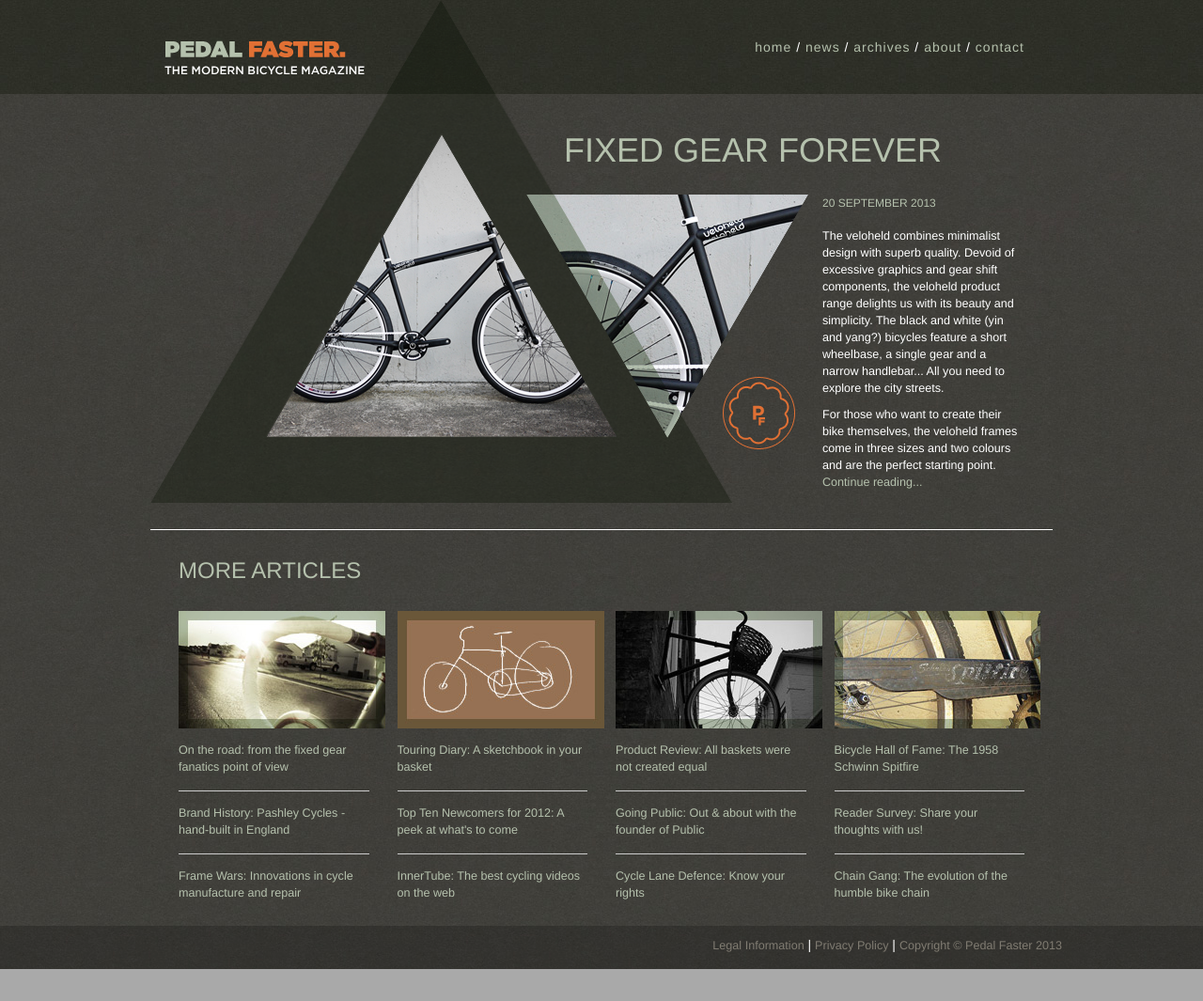
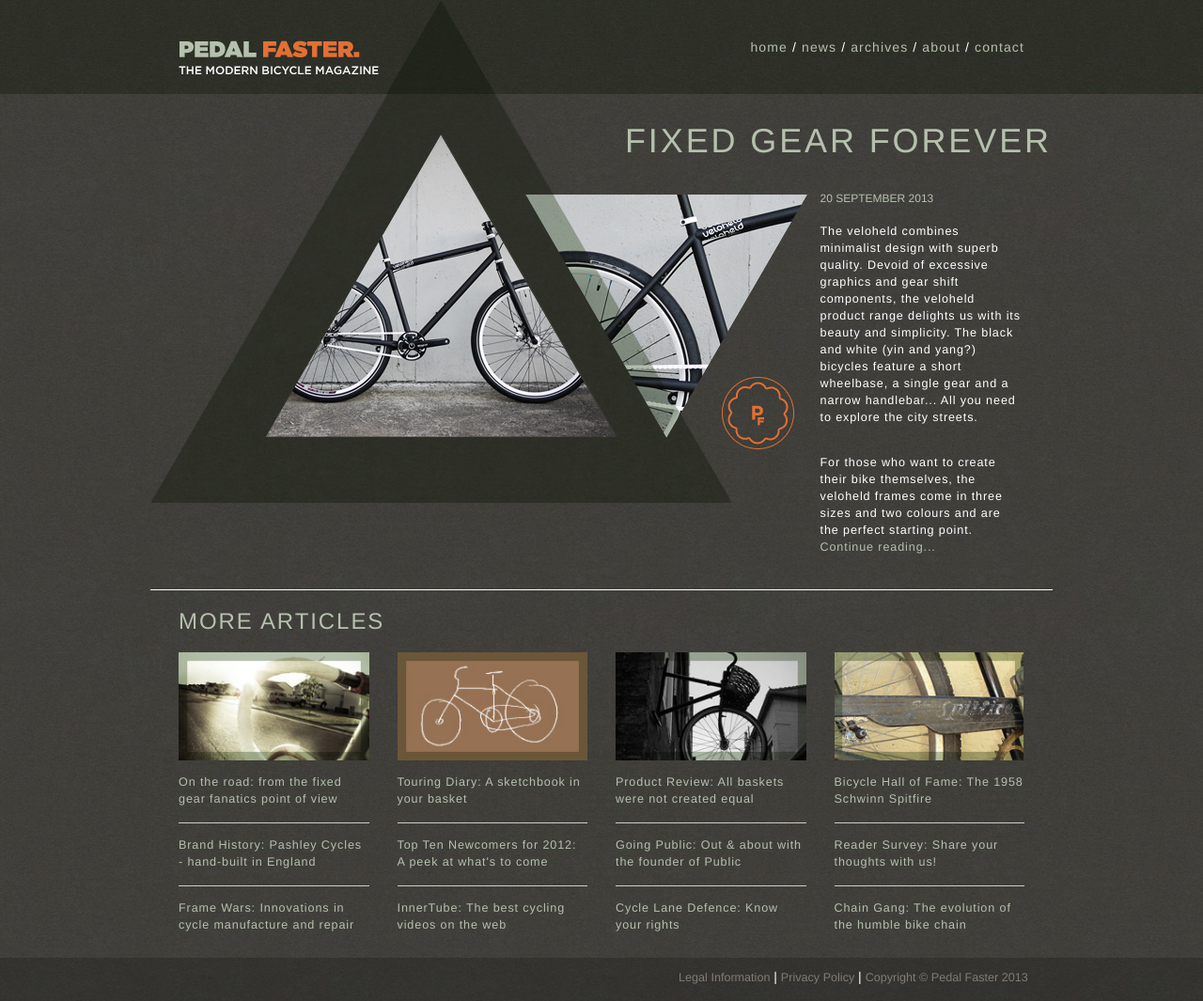
Before and after one commit to dechulion/bootstrap-practice, a plain HTML site: page webpage-remake/index.html in a window 1280 px wide. Shown: the whole page at 94% size. Before the commit the page ends 1031 px from the top, so only its background shows below. Drawn offline with Linux system fonts and the light colour scheme.

Commit message:
clean up code

```diff
--- a/webpage-remake/css/my.css
+++ b/webpage-remake/css/my.css
@@ -17,13 +17,14 @@ h1, h2, h3, h6, a {
 h1, h2, h3 {
   font-family: QuicksandBook, Helvetica, sans-serif;
   font-weight: 100;
+  letter-spacing: .08em;
   text-transform: uppercase;
 }
 
 h6 {
   text-transform: uppercase;
-  font-weight: normal;
-  margin-bottom: 20px;
+  font-weight: 300;
+  margin-bottom: 5px;
 }
 
 a:hover {
@@ -46,20 +47,18 @@ a:hover {
 }
 
 .navbar-header {
- margin-top: 13px;
+ margin: 43px 0px 10px 0px;
+ float: left;
+ padding: 0px 15px 0px 15px;
 }
 
 .header-triangle {
   position: relative;
-  left: 20px;
-}
-.company {
-  margin: 30px 0px 10px 0px;
-  float: left;
+  left: -10px;
 }
 
-.list {
-  letter-spacing: 1px;
+.nav {
+  letter-spacing: .08em;
   font-weight: 200;
   margin-top: 30px;
   margin-bottom: 20px;
@@ -69,75 +68,83 @@ a:hover {
 
 .title {
   position: absolute;
-  left: 600px;
-  top: 120px;
+  left: 650px;
+  top: 110px;
+  padding: 0px 15px;
 }
 
-.col-md-8 {
-  float: left;
+.col-md-9 {
+  position: relative;
   margin-top: 93px;
-  margin-left: 73px;
+  margin-left:
 }
 
-.pic {
+.triangles {
   position: relative;
-  left: 20px;
+  left: 92px;
 }
 
 .bg-triangle {
   position: absolute;
-  left: -88px;
+  left: -15px;
   top: -142px;
-  width: 620px;
+  max-width: 620px;
+  min-width: 310px;
 }
 
-.col-md-4 {
+.intro {
   position: relative;
-  margin-top: 150px;
-  font-size: 1em;
+  margin-top: 145px;
   font-family: Georgia, "Times New Roman" serif;
-  font-size: 90%;
+  font-size: .9;
   max-width: 230px;
   padding-left: 0px;
-  float: right;
 }
 
-.two {
+.more-articles {
   border-top: 1px solid #fff;
-  margin-top: 30px;
-  padding-top: 10px;
+  margin-top: 20px;
 }
 
 .col-md-12 {
-  margin-bottom: 10px;
-  padding-bottom: 10px;
+  margin-bottom: 5px;
+  padding-bottom: 5px;
 }
 
 .col-md-3 {
   float: left;
 }
 
+.col-md-3 img {
+  width: 100%;
+}
+
 .col-md-3 p {
   border-bottom: 1px solid #ccc;
   padding: 15px 0px;
   margin-bottom: 0px;
-  font-size: 90%;
+  font-size: .9em;
+  letter-spacing: .07em;
 }
 
 .col-md-3 p:last-child {
   border-bottom: none;
 }
 
+.intro p {
+  border: none;
+}
+
 .footer {
   background-color: rgba(0, 0, 0, .2);
   margin-top: 10px;
-  padding: 10px 150px 5px 0px;
+  padding: 10px 15px 5px 15px;
   color: #fff;
 }
 
 .footer a {
   color: #807c72;
-  font-size: 90%;
+  font-size: .9em;
 }
 
 .clearfix:before, .clear-fix:after {
--- a/webpage-remake/index.html
+++ b/webpage-remake/index.html
@@ -29,13 +29,13 @@
             <span class="icon-bar"></span>
             <span class="icon-bar"></span>
           </button>
-          <div class="company">
+          <div class="logo">
             <img src="img/logo.png">
           </div>
         </div>
             <img src="img/header-triangle.png" class="header-triangle">
         <div class="collapse navbar-collapse">
-          <div class="list">
+          <div class="nav">
             <a href="#">home</a>
             /
             <a href="#news">news</a>
@@ -51,18 +51,18 @@
     </div>
     <div class="container clearfix">
       <h1 class="title">Fixed Gear Forever</h1>
-      <div class="col-md-8">
+      <div class="col-md-9">
         <img class="bg-triangle" src="img/bg-triangle.png">
-        <img class="pic" src="img/triangles.png">
+        <img class="triangles" src="img/triangles.png">
       </div>
-      <div class="col-md-4 intro">
+      <div class="col-md-3 intro">
         <h6>20 September 2013</h6>
         <p>The veloheld combines minimalist design with superb quality. Devoid of excessive graphics and gear shift components, the veloheld product range delights us with its beauty and simplicity. The black and white (yin and yang?) bicycles feature a short wheelbase, a single gear and a narrow handlebar... All you need to explore the city streets.</p>
 
         <p>For those who want to create their bike themselves, the veloheld frames come in three sizes and two colours and are the perfect starting point. <a href="#">Continue reading...</a></p>
       </div>
     </div>
-    <div class="container two clearfix">
+    <div class="container more-articles clearfix">
       <div class="col-md-12">
         <h3>More Articles</h3>
       </div>
@@ -116,7 +116,7 @@
         </div>
     </div>
     <div class="footer">
-      <p class="text-right">
+      <p class="text-right container">
       <a href="#">Legal Information</a>
       |
       <a href="#">Privacy Policy</a>
```
Lines whose indentation alone changed are shown as unchanged.
